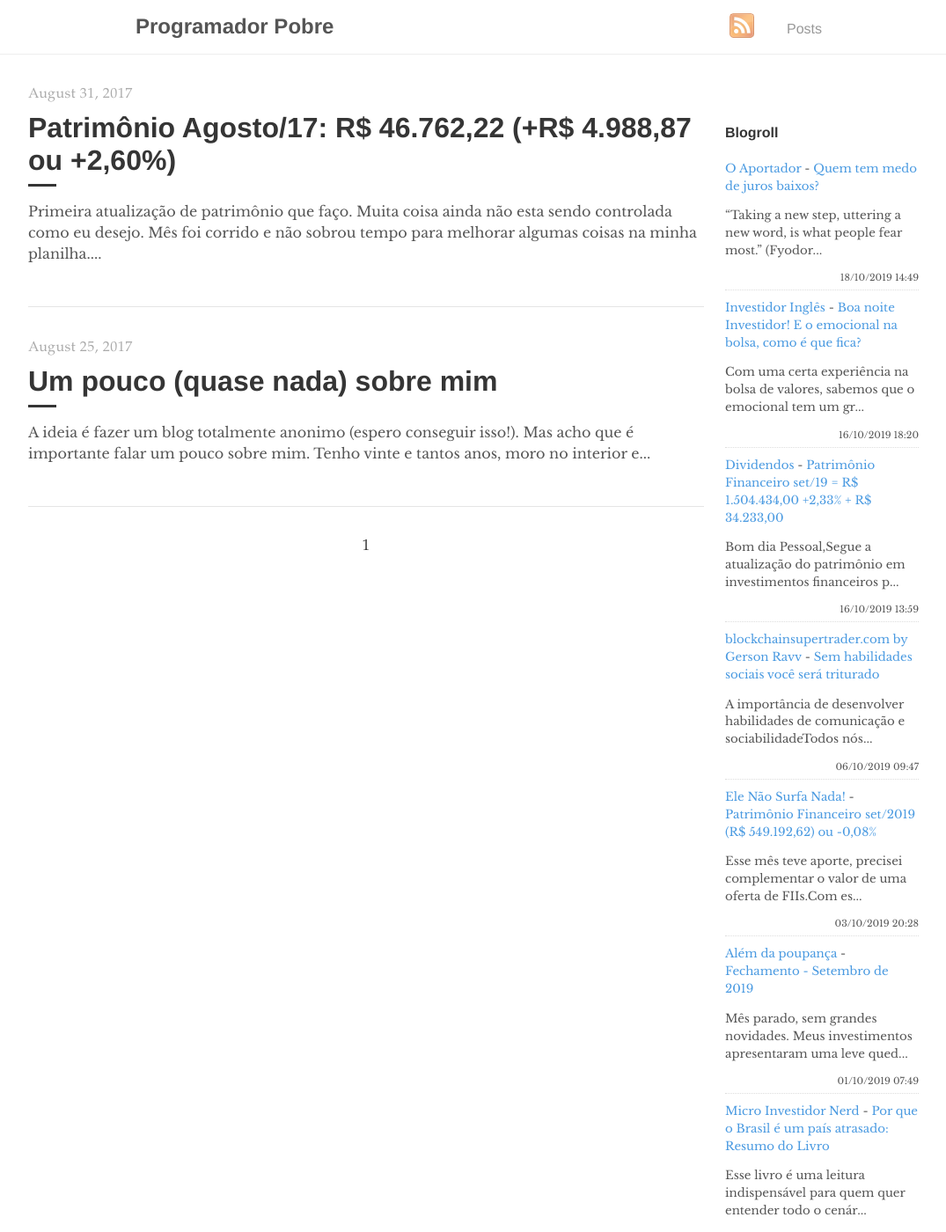
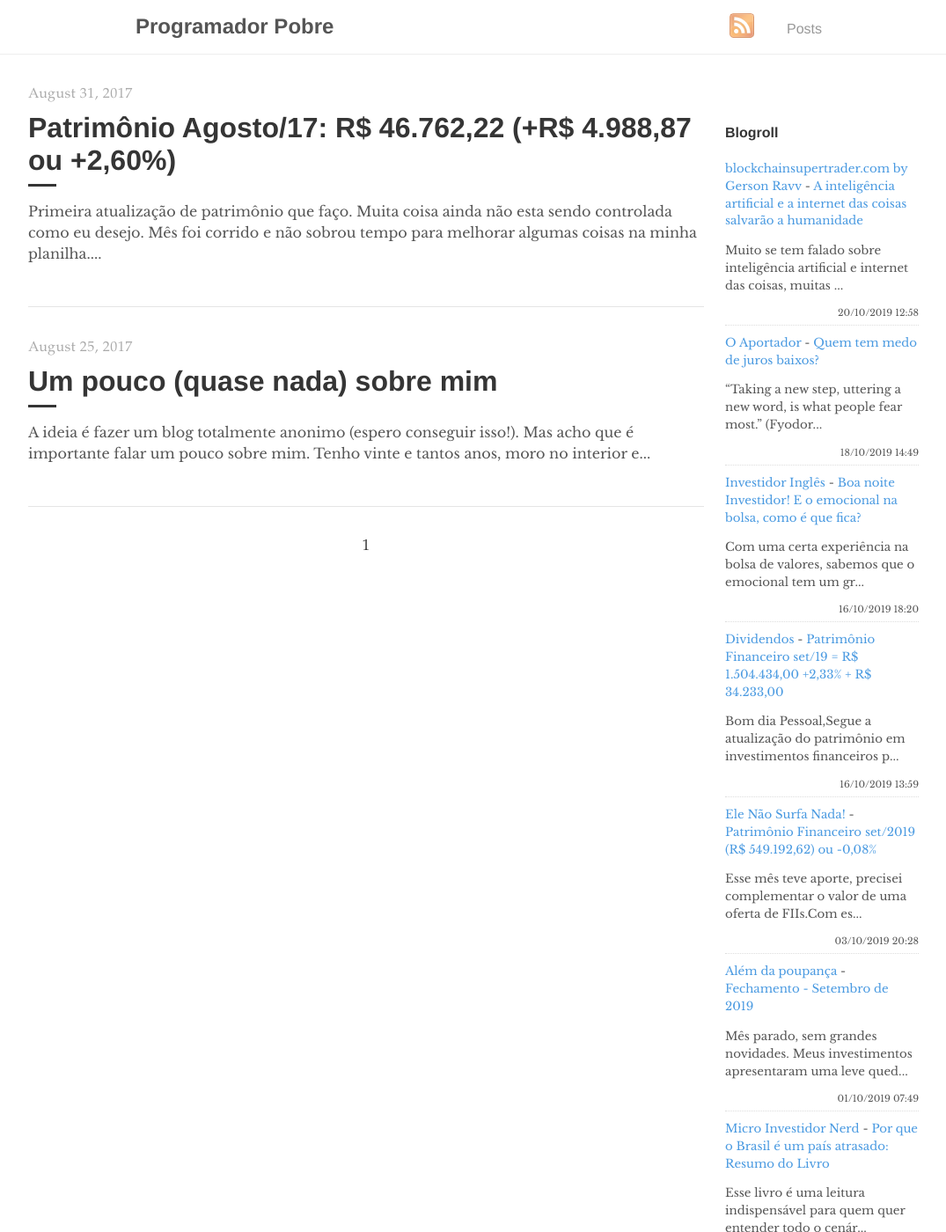
Before and after one commit to programadorpobre/programadorpobre.github.io, a Jekyll site: the page built from index.html, in a window 1280 px wide and 1400 px high. Shown: the whole window at 88% size, without its empty margins (96-1171 px from the left). Built offline with Jekyll 4.4.1, drawn with Linux system fonts in a browser that asks for light colours; the list of posts is cut into pages by our own code; comment, search, counter and statistics services are not loaded.

Commit message:
[ci skip] travis #806

```diff
--- a/_includes/feed-entries.html
+++ b/_includes/feed-entries.html
@@ -1,3 +1,8 @@
+<div class="feed-entry">
+    <a class="feed-entry-site-name" href="http://www.blockchainsupertrader.com/">blockchainsupertrader.com by Gerson Ravv</a> - <a class="feed-entry-title" href="http://www.blockchainsupertrader.com/2019/10/a-inteligencia-artificial-e-internet.html">A inteligência artificial e a internet das coisas salvarão a humanidade</a>
+    <p class="feed-entry-summary">Muito se tem falado sobre inteligência artificial e internet das coisas, muitas ...</p>
+    <time datetime="2019-10-20T12:58:00.000-03:00">20/10/2019 12:58</time>
+</div>
 <div class="feed-entry">
     <a class="feed-entry-site-name" href="https://oaportadorfinanceiro.blogspot.com/">O Aportador</a> - <a class="feed-entry-title" href="https://oaportadorfinanceiro.blogspot.com/2019/10/quem-tem-medo-de-juros-baixos.html">Quem tem medo de juros baixos?</a>
     <p class="feed-entry-summary">“Taking a new step, uttering a new word, is what people fear most.”&nbsp;(Fyodor...</p>
@@ -12,11 +17,6 @@
     <a class="feed-entry-site-name" href="http://bonsdividendos.blogspot.com/">Dividendos</a> - <a class="feed-entry-title" href="http://bonsdividendos.blogspot.com/2019/10/patrimonio-financeiro-set19-r-150443400.html">Patrimônio Financeiro set/19 = R$ 1.504.434,00 +2,33% + R$ 34.233,00</a>
     <p class="feed-entry-summary">Bom dia Pessoal,Segue a atualização do patrimônio em investimentos financeiros p...</p>
     <time datetime="2019-10-16T13:59:00.001-07:00">16/10/2019 13:59</time>
-</div>
-<div class="feed-entry">
-    <a class="feed-entry-site-name" href="http://www.blockchainsupertrader.com/">blockchainsupertrader.com by Gerson Ravv</a> - <a class="feed-entry-title" href="http://www.blockchainsupertrader.com/2019/10/sem-habilidades-sociais-voce-sera.html">Sem habilidades sociais você será triturado</a>
-    <p class="feed-entry-summary">A importância de desenvolver habilidades de comunicação e sociabilidadeTodos nós...</p>
-    <time datetime="2019-10-06T09:47:00.002-03:00">06/10/2019 09:47</time>
 </div>
 <div class="feed-entry">
     <a class="feed-entry-site-name" href="https://elenaosurfanada.blogspot.com/">Ele Não Surfa Nada!</a> - <a class="feed-entry-title" href="https://elenaosurfanada.blogspot.com/2019/10/patrimonio-financeiro-set2019-r.html">Patrimônio Financeiro set/2019 (R$ 549.192,62) ou -0,08%</a>
```
